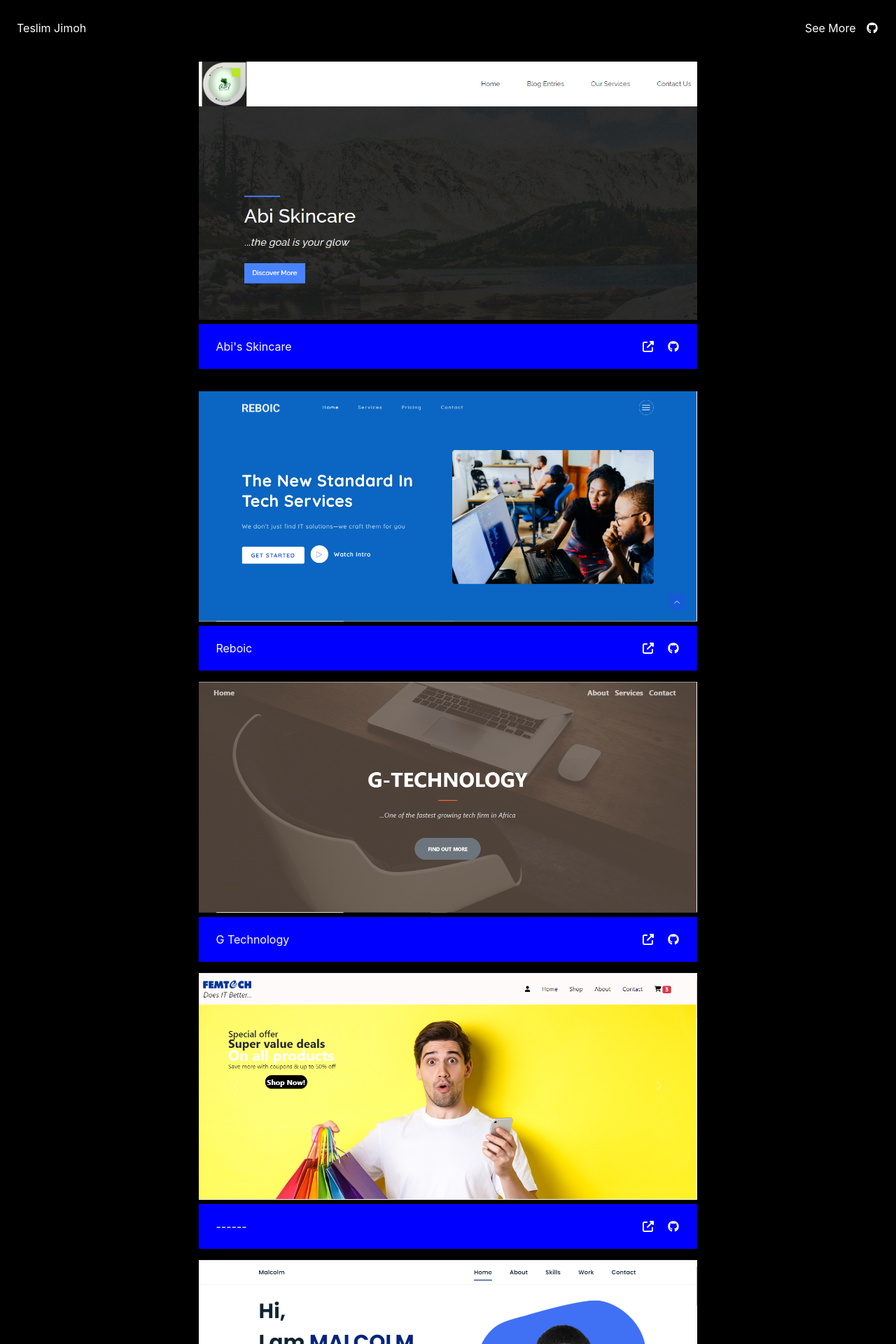
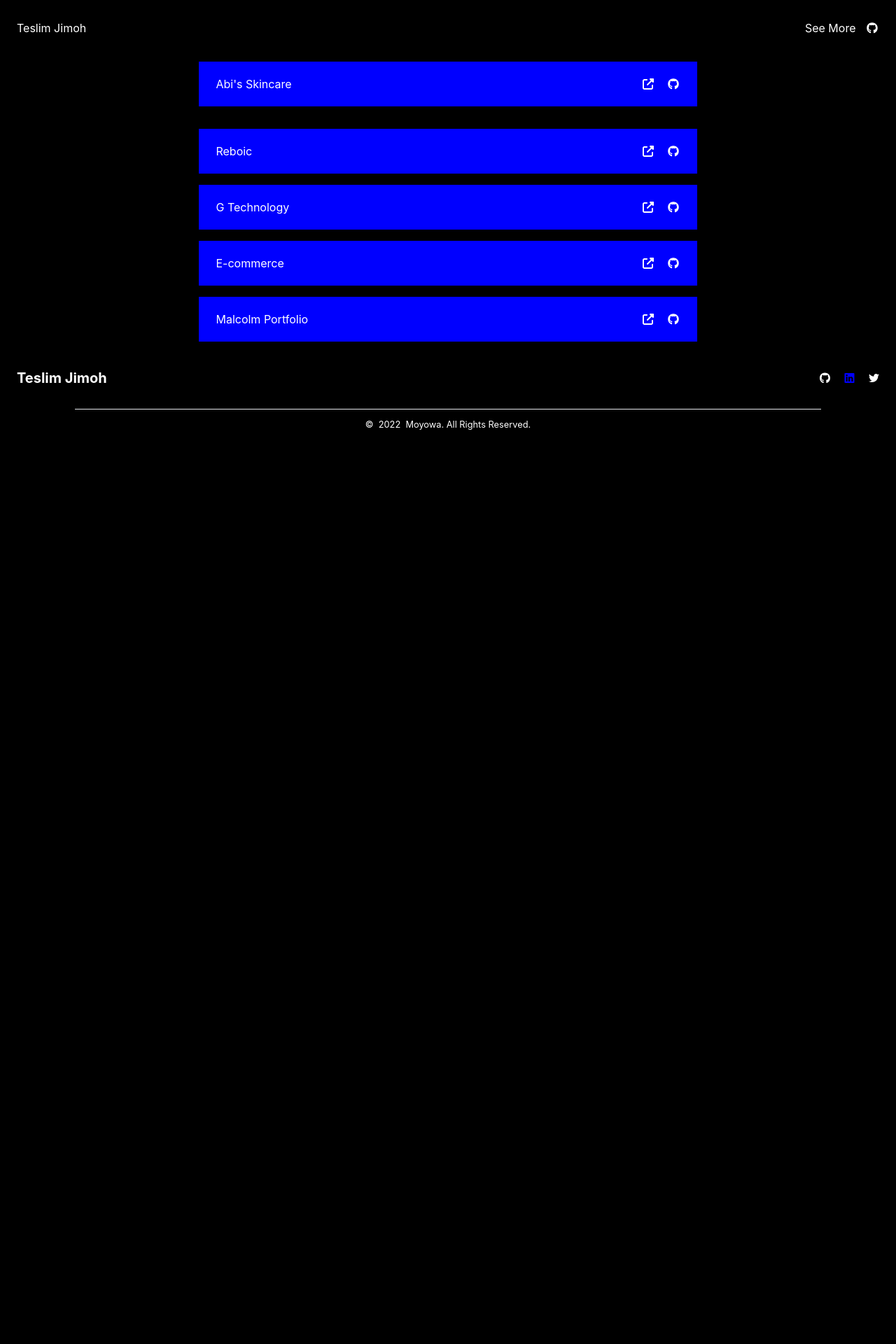
Before and after one commit to Moyowaaaa/Teslim-Jimoh, a Next.js app: page /projects in a window 1280 px wide. Shown: the top 1920 px of the page at 70% size. After the commit the page ends 800 px from the top, so only its background shows below. Built offline with nearby package versions, Linux system fonts and the light colour scheme.

Commit message:
fix: production fix

```diff
--- a/components/ProjectsHeader.js
+++ b/components/ProjectsHeader.js
@@ -13,7 +13,7 @@ const ProjectsHeader = () => {
         <Link href='/'><p className='hover:border-b-2 border-[blue]'>Teslim Jimoh</p></Link>
 
 
-        <Link href='https://github.com/teslim191' target="_blank" rel="noreferrer"><div className='flex items-center cursor-pointer hover:underline hover:text-[blue]'>See More &nbsp;&nbsp;<FontAwesomeIcon icon={faGithub} width={20} className="hover:text-[blue]" /></div></Link>
+        <Link href='https://github.com/teslim191?tab=repositories' target="_blank" rel="noreferrer"><div className='flex items-center cursor-pointer hover:underline hover:text-[blue]'>See More &nbsp;&nbsp;<FontAwesomeIcon icon={faGithub} width={20} className="hover:text-[blue]" /></div></Link>
         </div>
     </div>
   )
--- a/pages/index.js
+++ b/pages/index.js
@@ -10,7 +10,7 @@ import { faCoffee,faEnvelope} from '@fortawesome/free-solid-svg-icons'
 import MobileNav from '../components/MobileNav'
 
 import { faFacebook,faInstagram,faTwitter,faLinkedin,faGithub} from '@fortawesome/free-brands-svg-icons'
-import teslim from '../assets/images/teslim.jpg'
+// import teslim from '../assets/images/teslim.jpg'
 
 import Navbar from '../components/Navbar'
 
@@ -18,7 +18,7 @@ import Navbar from '../components/Navbar'
 
 // \assets\images\teslim.jpg
 export default function Home() {
-console.log(teslim)
+// console.log(teslim)
 
 
 
@@ -224,7 +224,7 @@ Design websites based on clients specifications.
           <div className='w-12/12 lg:w-5/12 bg-[darkslategrey] h-[35rem] lg:h-screen  lg:fixed px-auto lg:right-0 flex-col justify-center items-center flex flex-col'>
 
             <div className=' w-7/12 h-3/5 px-6 mt-6'>
-              <Image src={teslim} className="w-full h-full" />
+              {/* <Image src={teslim} className="w-full h-full" /> */}
               {/* <Image src={profile}  className="w-full h-full" /> */}
 
             </div>
--- a/pages/projects.js
+++ b/pages/projects.js
@@ -1,10 +1,10 @@
 import React from 'react'
 import Link from 'next/link'
-import First from "../assets/images/portfolio1.PNG"
-import Second from "../assets/images/portfolio.PNG"
-import Third from "../assets/images/portfolio2.PNG"
-import Fourth from "../assets/images/portfolio5.PNG"
-import Fifth from "../assets/images/portfolio4.PNG"
+// import First from "../assets/images/portfolio1.PNG"
+// import Second from "../assets/images/portfolio.PNG"
+// import Third from "../assets/images/portfolio2.PNG"
+// import Fourth from "../assets/images/portfolio5.PNG"
+// import Fifth from "../assets/images/portfolio4.PNG"
 import Image from "next/image";
 import ProjectsHeader from '../components/ProjectsHeader';
 import Footer from '../components/Footer'
@@ -13,11 +13,11 @@ import { faCoffee,faEnvelope, faExternalLinkAlt} from '@fortawesome/free-solid-s
 import { FontAwesomeIcon } from '@fortawesome/react-fontawesome'
 
 const projects = () => {
-  console.log(First)
-  console.log(Second)
-  console.log(Third)
-  console.log(Fourth)
-  console.log(Fifth)
+  // console.log(First)
+  // console.log(Second)
+  // console.log(Third)
+  // console.log(Fourth)
+  // console.log(Fifth)
   return (
     <div className='h-content lg:h-auto  flex flex-col bg-black text-white'>
       {/* <Link href="/">
@@ -35,7 +35,7 @@ const projects = () => {
           <div className='w-full lg:w-10/12 h-auto mb-4'>
           <a href="https://organicskin.herokuapp.com/" target="_blank" rel="noreferrer">
 
-            <Image src={First} />
+            {/* <Image src={First} /> */}
             </a>
 
             <div className='h-[4rem] bg-[blue] text-white flex items-center justify-between px-6 mb-4'>
@@ -53,7 +53,7 @@ const projects = () => {
 
           <div className='w-full  lg:w-10/12 h-[auto] mb-4'>
 
-            <Image src={Second} />
+            {/* <Image src={Second} /> */}
             <div className='h-[4rem] bg-[blue] text-white flex items-center justify-between px-6'>
               <h2 className='hover:underline underline-[teal]'>Reboic</h2>
 
@@ -69,7 +69,7 @@ const projects = () => {
 
           <div className='w-full  lg:w-10/12 h-[auto] mb-4'>
 
-            <Image src={Third} />
+            {/* <Image src={Third} /> */}
             <div className='h-[4rem] bg-[blue] text-white flex items-center justify-between px-6'>
               <h2 className='hover:underline underline-[teal]'>G Technology</h2>
 
@@ -83,14 +83,16 @@ const projects = () => {
           </div>
 
           <div className='w-full  lg:w-10/12 h-[auto] mb-4'>
-          <Image src={Fourth} />
+          {/* <Image src={Fourth} /> */}
             <div className='h-[4rem] bg-[blue] text-white flex items-center justify-between px-6'>
-              <h2 className='hover:underline underline-[teal]'>------</h2>
+              <h2 className='hover:underline underline-[teal]'>E-commerce</h2>
 
               <div className='flex h-full gap-4 items-center'>
               <FontAwesomeIcon icon={faExternalLinkAlt} width={20} className="hover:text-[grey]" />
 
+              <a href="/https://github.com/teslim191/ecommerce" target="_blank" rel="noreferrer">
               <FontAwesomeIcon icon={faGithub} width={20} className="hover:text-[grey]" />
+              </a>
               </div>
             </div>
 
@@ -99,9 +101,9 @@ const projects = () => {
 
 
           <div className='w-full  lg:w-10/12 h-[auto] mb-4'>
-            <Image src={Fifth} />
+            {/* <Image src={Fifth} /> */}
             <div className='h-[4rem] bg-[blue] text-white flex items-center justify-between px-6'>
-              <h2 className='hover:underline underline-[teal]'>------</h2>
+              <h2 className='hover:underline underline-[teal]'>Malcolm Portfolio</h2>
 
               <div className='flex h-full gap-4 items-center'>
               <FontAwesomeIcon icon={faExternalLinkAlt} width={20} className="hover:text-[grey]" />
```
